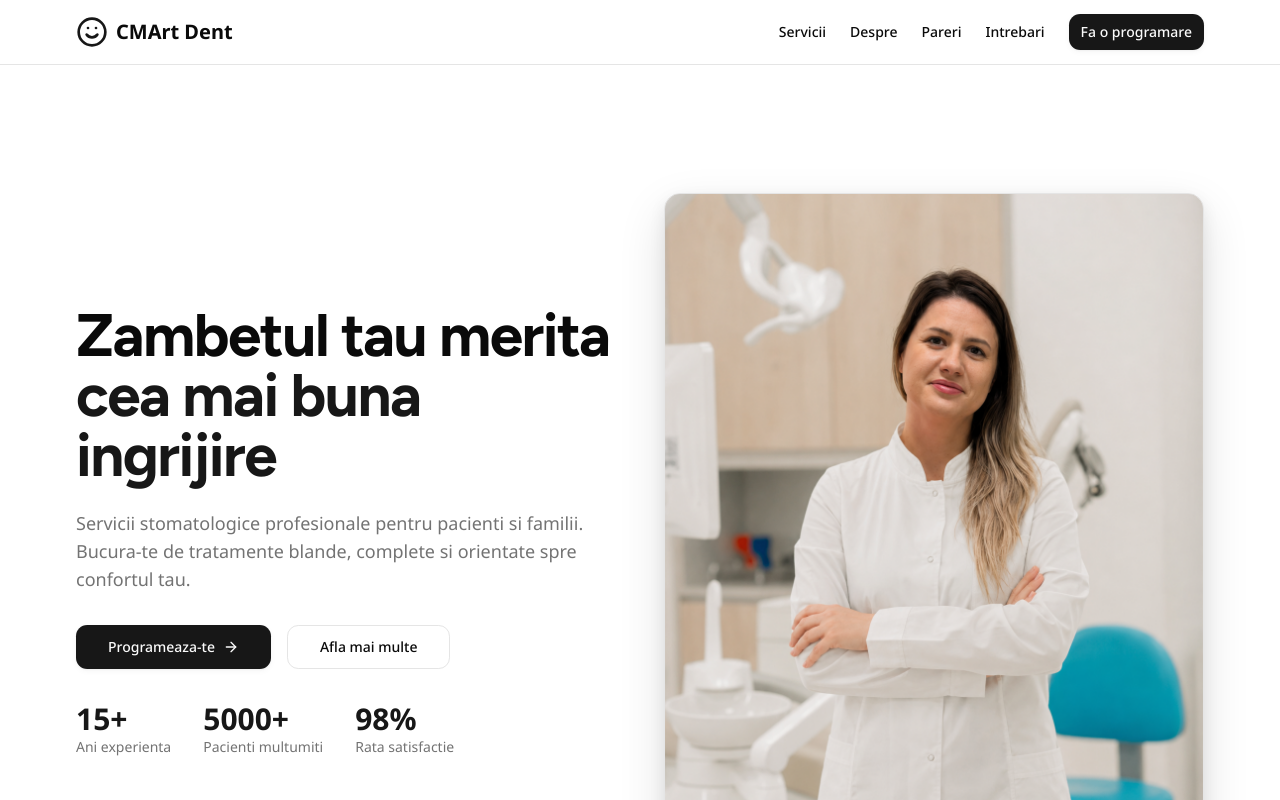
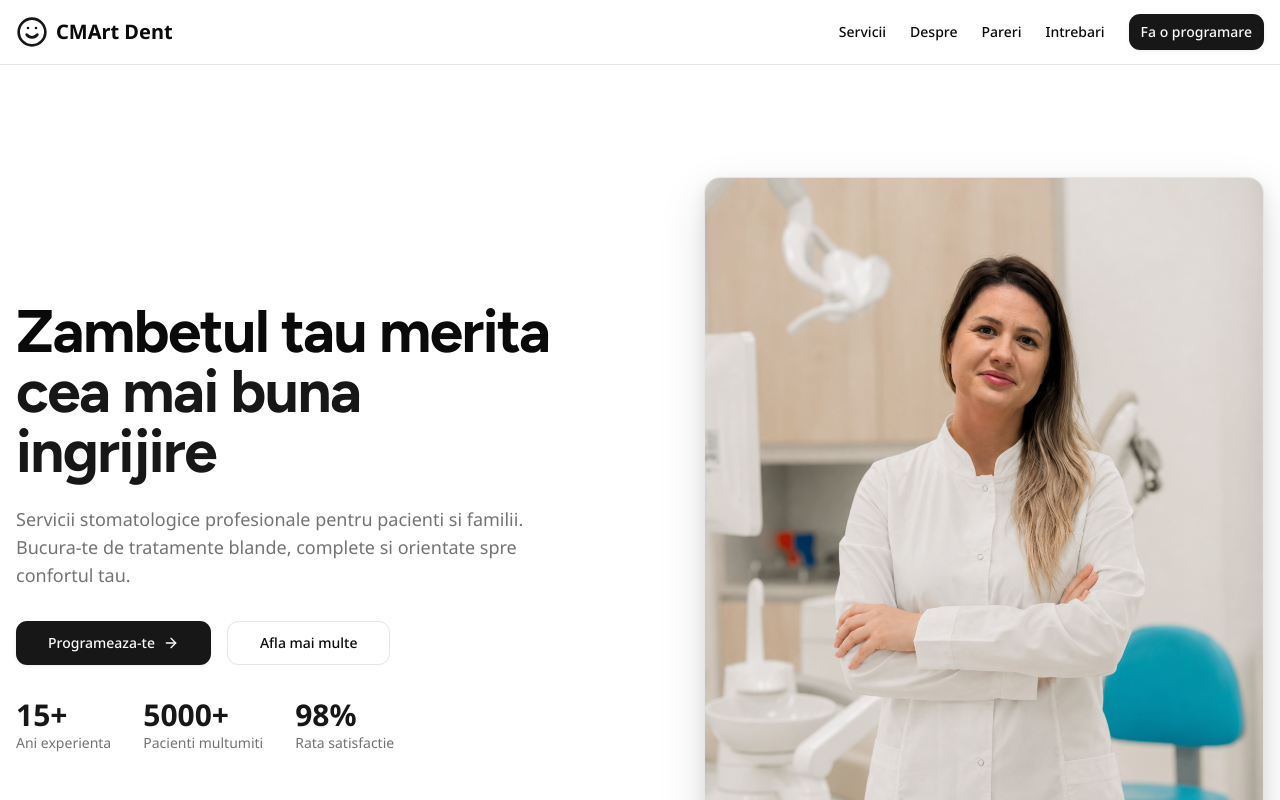
Before and after one commit to Freq95/dr-nasa, a React (Vite) app in the folder magic-ui-demo/smilecare-dental/: page / in a window 1280 px wide. Shown: the top 800 px of the page. Built offline with nearby package versions, Linux system fonts and the light colour scheme.

Commit message:
Widen desktop layout

```diff
--- a/magic-ui-demo/smilecare-dental/src/DentistryWebsite.tsx
+++ b/magic-ui-demo/smilecare-dental/src/DentistryWebsite.tsx
@@ -338,9 +338,9 @@ const DentistryWebsite = () => {
       </nav>
 
       {/* Hero Section */}
-      <section className="relative overflow-hidden py-20 lg:py-32">
+      <section className="relative overflow-hidden py-16 lg:py-28">
         <div className="container mx-auto px-4">
-          <div className="grid lg:grid-cols-2 gap-12 items-center">
+          <div className="grid lg:grid-cols-[minmax(0,0.95fr)_minmax(0,1.05fr)] gap-10 xl:gap-20 items-center">
             <motion.div
               initial={{ opacity: 0, y: 20 }}
               animate={{ opacity: 1, y: 0 }}
@@ -383,7 +383,7 @@ const DentistryWebsite = () => {
               transition={{ duration: 0.5, delay: 0.2 }}
               className="relative"
             >
-              <div className="aspect-[4/5] overflow-hidden rounded-2xl border bg-muted shadow-lg">
+              <div className="mx-auto aspect-[4/5] w-full max-w-[560px] overflow-hidden rounded-2xl border bg-muted shadow-lg lg:mx-0 lg:ml-auto">
                 <img
                   src={`${import.meta.env.BASE_URL}dr-andreea.png`}
                   alt="Dr. Andreea de la CMArt Dent"
@@ -579,7 +579,7 @@ const DentistryWebsite = () => {
       {/* Contact Section */}
       <section id="contact" className="py-20 lg:py-32">
         <div className="container mx-auto px-4">
-          <div className="grid lg:grid-cols-2 gap-12 max-w-6xl mx-auto">
+          <div className="grid lg:grid-cols-[minmax(0,0.9fr)_minmax(0,1.1fr)] gap-10 xl:gap-16 mx-auto">
             <div>
               <h2 className="text-3xl md:text-4xl font-bold mb-6">
                 Contact
--- a/magic-ui-demo/smilecare-dental/tailwind.config.js
+++ b/magic-ui-demo/smilecare-dental/tailwind.config.js
@@ -6,7 +6,7 @@ export default {
     container: {
       center: true,
       padding: "1rem",
-      screens: { "2xl": "1160px" },
+      screens: { "2xl": "1440px" },
     },
     extend: {
       fontFamily: {
```
